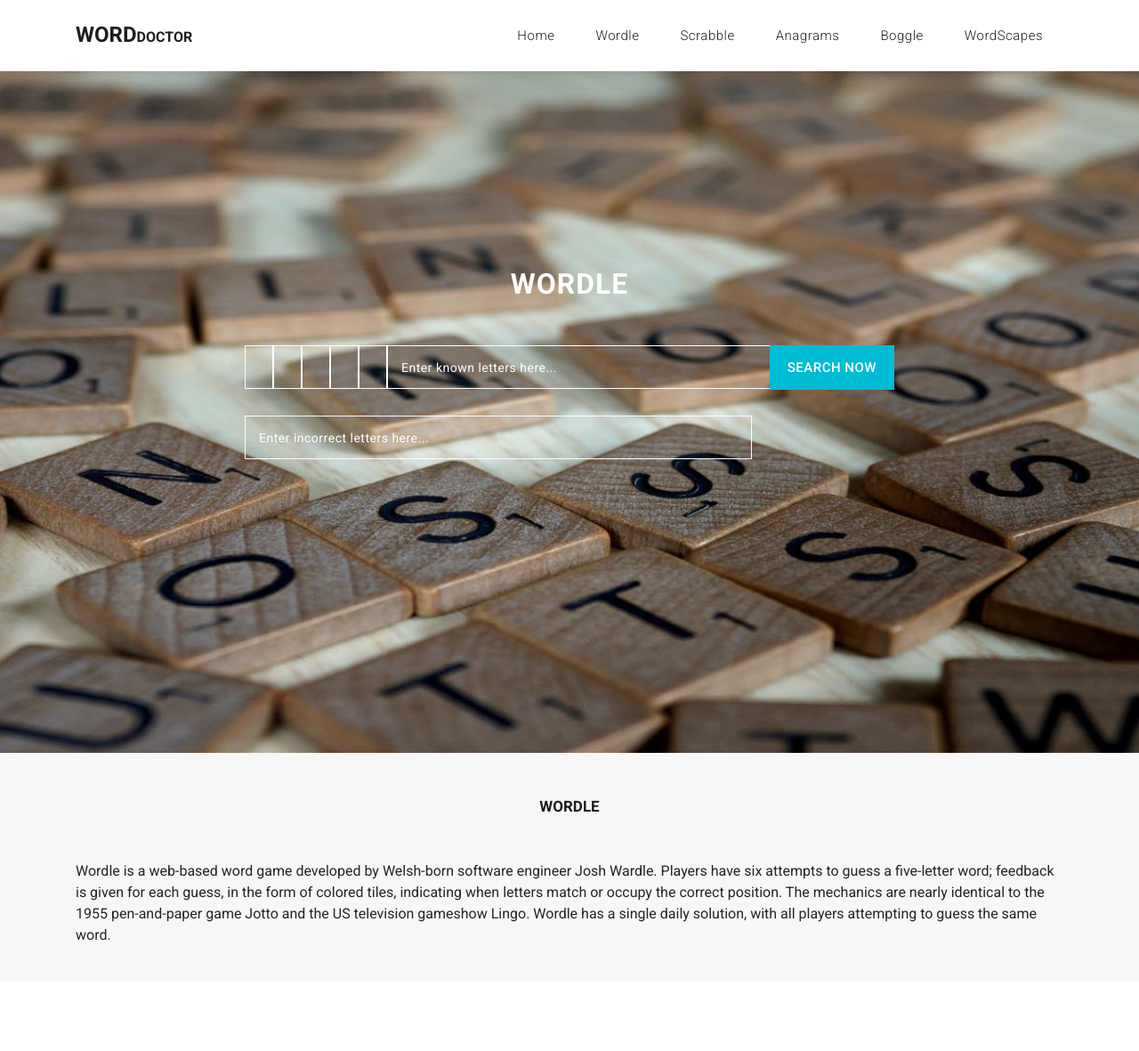
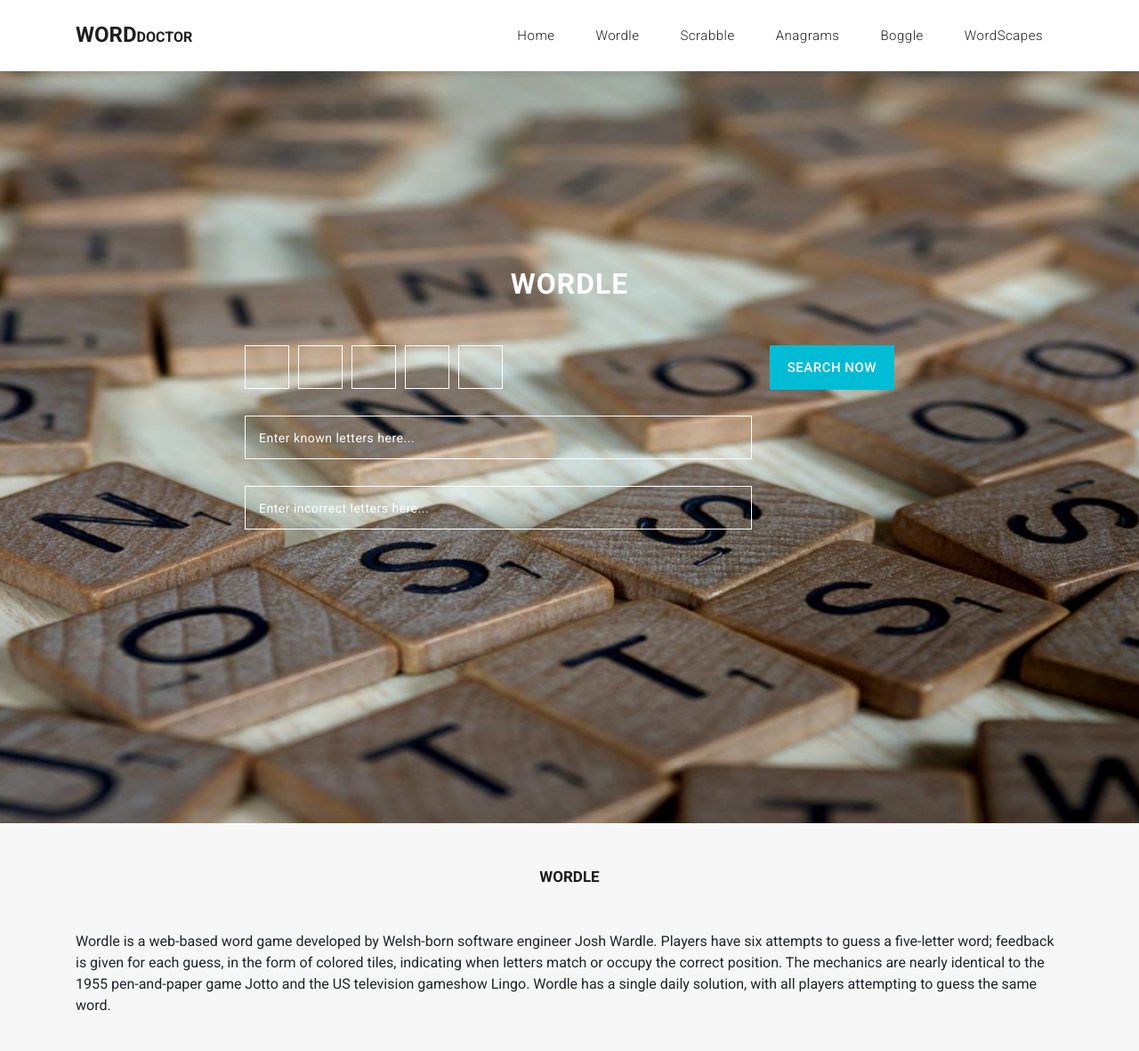
Before and after one commit to wangvictoria/WordDoctor, a Django app: page /WordDoctorApp/wordle/ in a window 1280 px wide. Shown: the top 1181 px of the page at 89% size. Run offline with Django 3.2, Linux system fonts and the light colour scheme; some libraries are stand-ins or nearby versions.

Commit message:
Changed Wordle search box

```diff
--- a/WordDoctorApp/templates/boggle.html
+++ b/WordDoctorApp/templates/boggle.html
@@ -66,7 +66,7 @@
               <div class="section-heading">
                 <span>Boggle</span>
                 <h2>Results</h2>
-                <p>Host Cloud is a professional Bootstrap 4 template by TemplateMo for your hosting company websites. There are 4 HTML pages included in this template. You can feel free to customize anything. Please share this template to your friends. Thank you.</p>
+                <p>LIST OF RESULTS FOR BOGGLE</p>
               </div>
             </div>
           </div>
--- a/WordDoctorApp/templates/scrabble.html
+++ b/WordDoctorApp/templates/scrabble.html
@@ -66,7 +66,7 @@
               <div class="section-heading">
                 <span>Scrabble</span>
                 <h2>Results</h2>
-                <p>Host Cloud is a professional Bootstrap 4 template by TemplateMo for your hosting company websites. There are 4 HTML pages included in this template. You can feel free to customize anything. Please share this template to your friends. Thank you.</p>
+                <p>LIST OF RESULTS FOR SCRABBLE</p>
               </div>
             </div>
           </div>
--- a/WordDoctorApp/templates/wordle.html
+++ b/WordDoctorApp/templates/wordle.html
@@ -21,12 +21,13 @@
                       <form method="post" enctype='multipart/form-data'>{% csrf_token %}
                         {{ form.non_field_errors }}
                   <div class="searchText">
-
-                    <input type="char" name="wordle_loc1" class="searchText" placeholder="" autocomplete="off" style="width:20px;">
-                    <input type="char" name="wordle_loc2" class="searchText" placeholder="" autocomplete="off" style="width:20px;">
-                    <input type="char" name="wordle_loc3" class="searchText" placeholder="" autocomplete="off" style="width:20px;">
-                    <input type="char" name="wordle_loc4" class="searchText" placeholder="" autocomplete="off" style="width:20px;">
-                    <input type="char" name="wordle_loc5" class="searchText" placeholder="" autocomplete="off" style="width:20px;">
+                    <div class="" style="text-align:center;">
+                    <input type="char" name="wordle_loc1" class="searchText" placeholder="" autocomplete="off" style="width:50px;">
+                    <input type="char" name="wordle_loc2" class="searchText" placeholder="" autocomplete="off" style="width:50px;margin-left:10px;">
+                    <input type="char" name="wordle_loc3" class="searchText" placeholder="" autocomplete="off" style="width:50px;margin-left:10px;">
+                    <input type="char" name="wordle_loc4" class="searchText" placeholder="" autocomplete="off" style="width:50px;margin-left:10px;">
+                    <input type="char" name="wordle_loc5" class="searchText" placeholder="" autocomplete="off" style="width:50px;margin-left:10px;">
+                    </div>
                     <input type="text" name="wordle_known_letters" class="searchText" placeholder="Enter known letters here..." autocomplete="off">
                     <input type="text" name="wordle_invalid_letters" class="searchText" placeholder="Enter incorrect letters here..." autocomplete="off">
                     <!--<ul>
```
Also changed, not shown: db.sqlite3.
